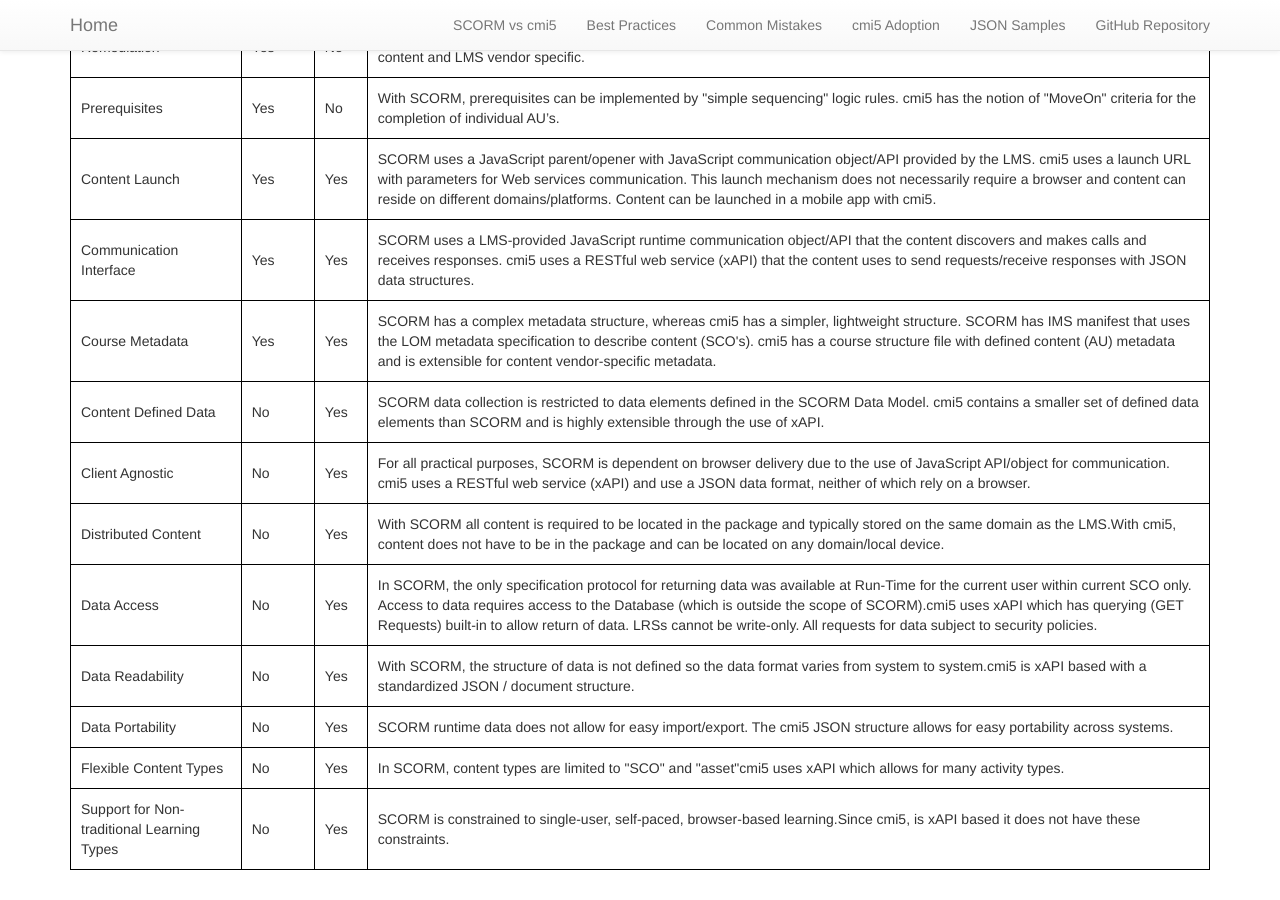
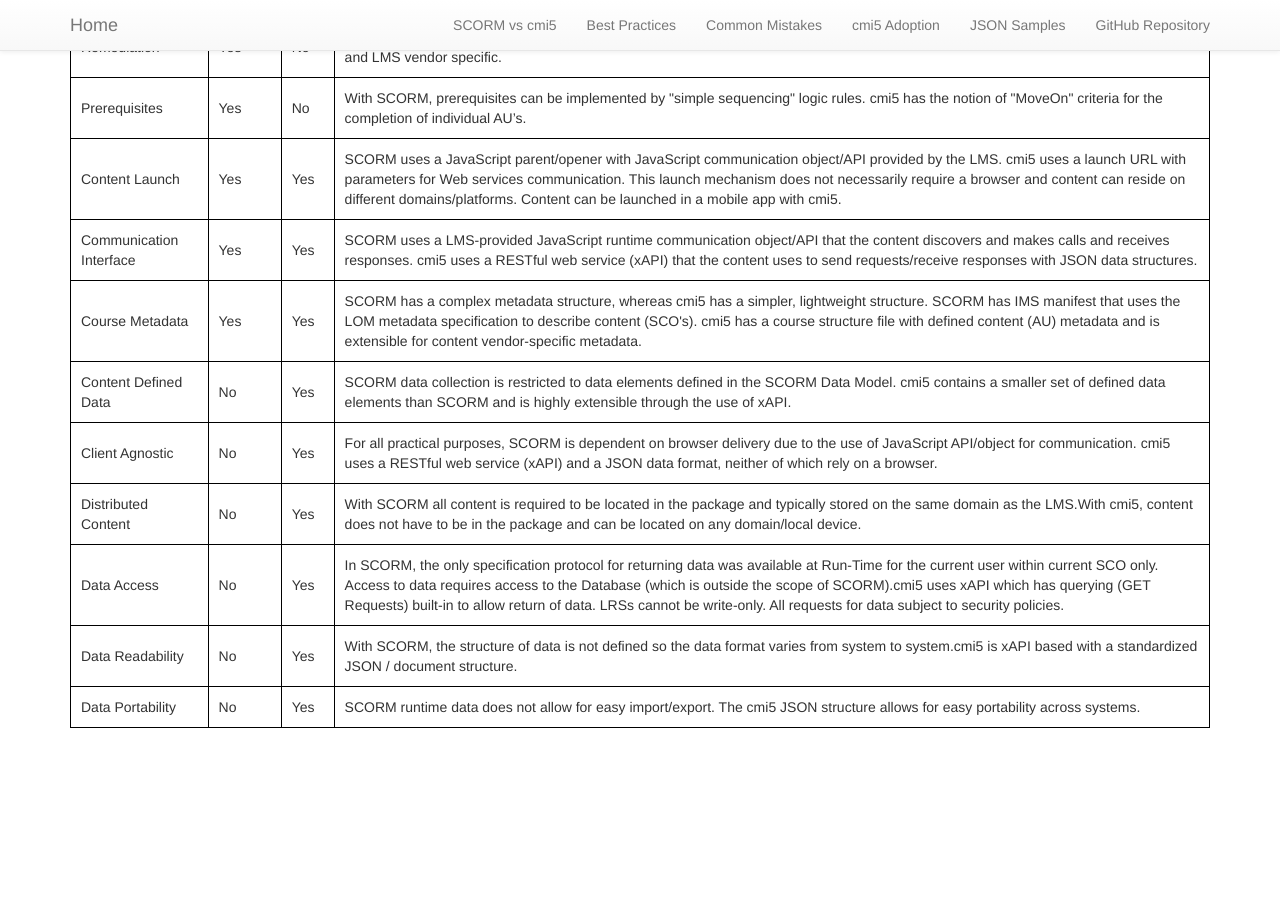
Before and after one commit to AICC/CMI-5_Spec_Current, a Jekyll site: the page built from SCORM/index.md, in a window 1280 px wide and 900 px high, scrolled down 1570 px. Built offline with Jekyll 4.4.1, drawn with Linux system fonts in a browser that asks for light colours; our own code applies the rules of GitHub Pages for plain Markdown files; after the commit the page ends 2328 px from its top, so only the background shows below that.

Commit message:
April 28th Meeting
remove flexible content types & Support for Non-traditional Learning Types per April 28th Meeting

```diff
--- a/SCORM/index.md
+++ b/SCORM/index.md
@@ -45,13 +45,12 @@ The following is a side-by-side comparison of SCORM to cmi5 at a detailed featur
 | Communication Interface | Yes | Yes | SCORM uses a LMS-provided JavaScript runtime communication object/API that the content discovers and makes calls and receives responses.  cmi5 uses a RESTful web service (xAPI) that the content uses to send requests/receive responses with JSON data structures. |
 | Course Metadata | Yes | Yes | SCORM has a complex metadata structure, whereas cmi5 has a simpler, lightweight structure. SCORM has IMS manifest that uses the LOM metadata specification to describe content (SCO&#39;s). cmi5 has a course structure file with defined content (AU) metadata and is extensible for content vendor-specific metadata. |
 | Content Defined Data | No | Yes | SCORM data collection is restricted to data elements defined in the SCORM Data Model. cmi5 contains a smaller set of defined data elements than SCORM and is highly extensible through the use of xAPI. |
-| Client Agnostic | No | Yes | For all practical purposes, SCORM is dependent on browser delivery due to the use of JavaScript API/object for communication.  cmi5 uses a RESTful web service (xAPI) and use a JSON data format, neither of which rely on a browser. |
+| Client Agnostic | No | Yes | For all practical purposes, SCORM is dependent on browser delivery due to the use of JavaScript API/object for communication.  cmi5 uses a RESTful web service (xAPI) and a JSON data format, neither of which rely on a browser. |
 | Distributed Content | No | Yes | With SCORM all content is required to be located in the package and typically stored on the same domain as the LMS.With cmi5, content does not have to be in the package and can be located on any domain/local device. |
 | Data Access | No | Yes | In SCORM, the only specification protocol for returning data was available at Run-Time for the current user within current SCO only.  Access to data requires access to the Database (which is outside the scope of SCORM).cmi5 uses xAPI which has querying (GET Requests) built-in to allow return of data.  LRSs cannot be write-only. All requests for data subject to security policies. |
 | Data Readability | No | Yes | With SCORM, the structure of data is not defined so the data format varies from system to system.cmi5 is xAPI based with a standardized JSON / document structure. |
 | Data Portability | No | Yes | SCORM runtime data does not allow for easy import/export. The cmi5 JSON structure allows for easy portability across systems. |
-| Flexible Content Types | No | Yes | In SCORM, content types are limited to &quot;SCO&quot; and &quot;asset&quot;cmi5 uses xAPI which allows for many activity types. |
-| Support for Non-traditional Learning Types | No | Yes | SCORM is constrained to single-user, self-paced, browser-based learning.Since cmi5, is xAPI based it does not have these constraints. |
+
 
 &nbsp;
 &nbsp;
```
